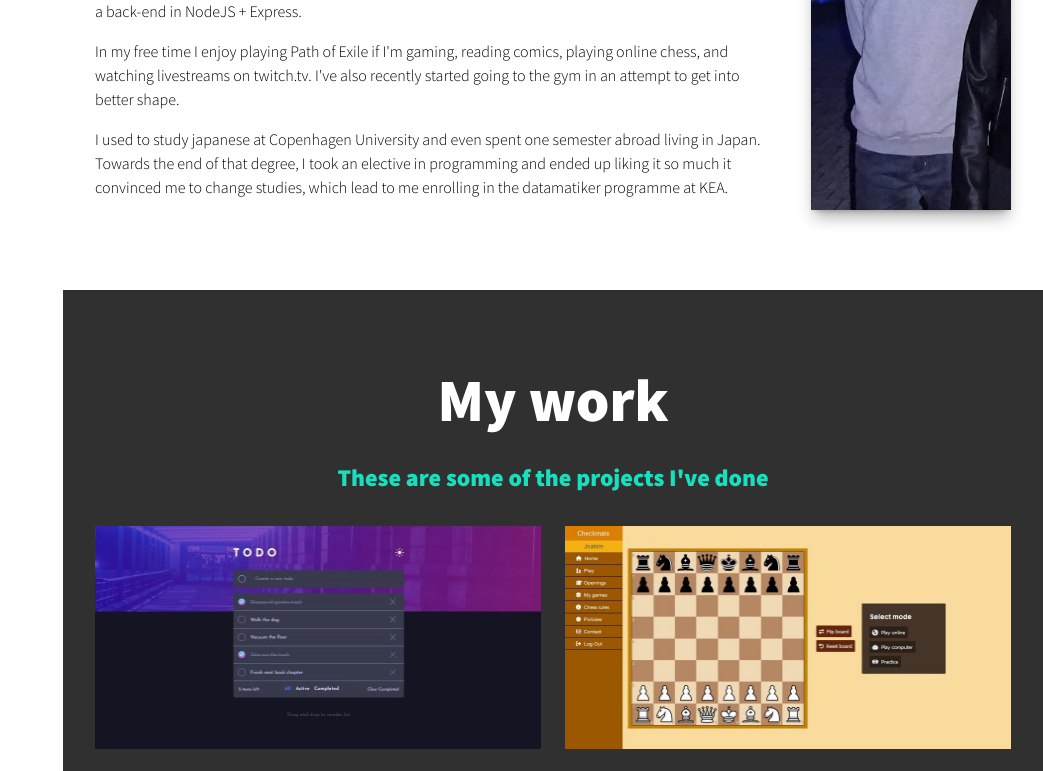
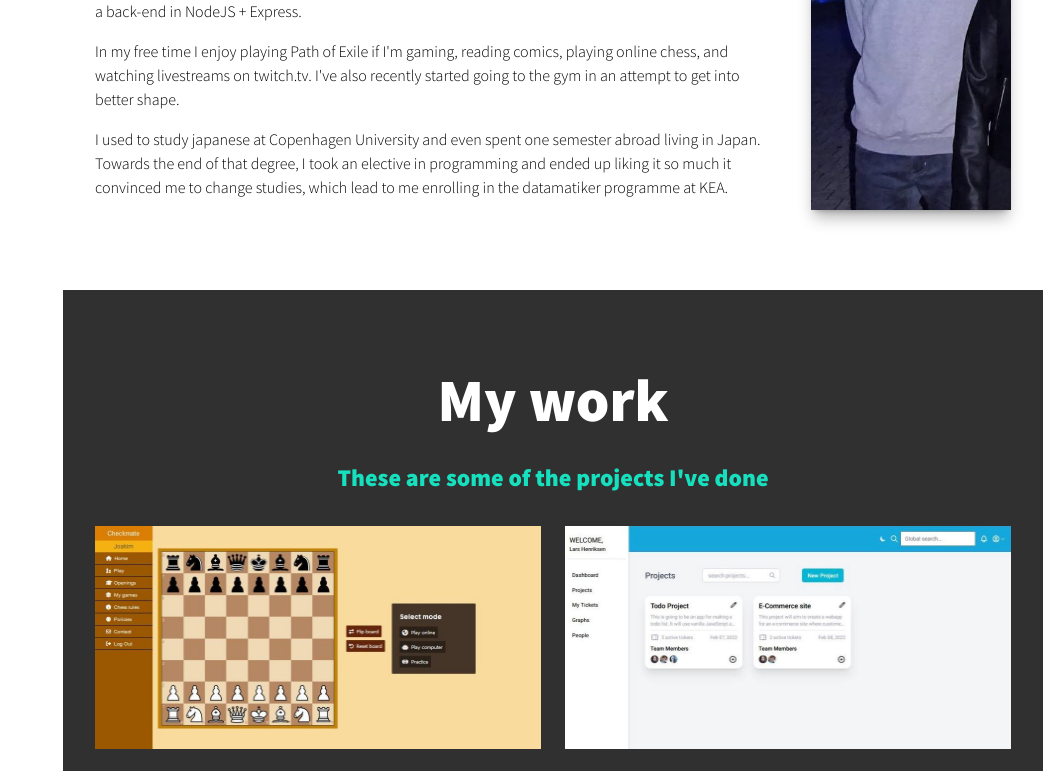
Before and after one commit to JoakimGit/Portfolio, a React (Vite) app: page / in a window 1280 px wide. Shown: the part 2000-2771 px from the top of the page, without its empty margins (237-1280 px from the left). Built offline with nearby package versions, Linux system fonts and the light colour scheme.

Commit message:
Removed old projects

```diff
--- a/src/projects.ts
+++ b/src/projects.ts
@@ -1,81 +1,35 @@
 export const projectsData = [
   {
-    "id": 3,
-    "title": "Todo-app",
-    "subtitle": "a todo reminder",
-    "imagePath": "./todo-app.jpg",
-    "altText": "todo app",
-    "description": [
-      "This is the classic small project that everyone does. No framework was used, just plain JavaScript, HTML and CSS.",
-      "It was my first time trying to make a responsive site that also works on mobile screen sizes, as well as implementing different color themes."
+    id: 2,
+    title: "Tjekmate",
+    subtitle: "a chess app",
+    imagePath: "./tjekmate.jpg",
+    altText: "tjekmate app",
+    description: [
+      "This was my exam project for a full-stack NodeJS course. I used a third party library containing the chess logic, and then built the app around it.",
+      "Most of the course was spent on NodeJS, Express and REST APIs. I then added socket logic with SocketIO for real-time updates when the players move their pieces, as well as a database through MongoDB to store data.",
+      "The addition of sockets definitely made the project a lot more difficult, but in the end I'm glad I got to try my hand as it's not an uncommon thing to utilise these days.",
     ],
-    "tags": ["JavaScript", "HTML", "CSS", "Mobile first (responsive)"],
-    "urlName": "todo-app",
-    "liveSiteUrl": "https://todo-mentor.netlify.app",
-    "githubUrl": "https://github.com/JoakimGit/Todoapp"
+    tags: ["NodeJS", "Express", "MongoDB", "Sockets", "HTML", "CSS", "REST API"],
+    urlName: "tjekmate",
+    liveSiteUrl: "https://tjekmate.herokuapp.com",
+    githubUrl: "https://github.com/JoakimGit/checkmate",
   },
   {
-    "id": 2,
-    "title": "Tjekmate",
-    "subtitle": "a chess app",
-    "imagePath": "./tjekmate.jpg",
-    "altText": "tjekmate app",
-    "description": [
-      "This was my exam project for a full-stack NodeJS course. I used a third party library containing the chess logic, and then built the app around it.",
-      "Most of the course was spent on NodeJS, Express and REST APIs. I then added socket logic with SocketIO for real-time updates when the players move their pieces, as well as a database through MongoDB to store data.",
-      "The addition of sockets definitely made the project a lot more difficult, but in the end I'm glad I got to try my hand as it's not an uncommon thing to utilise these days."
-    ],
-    "tags": ["NodeJS", "Express", "MongoDB", "Sockets", "HTML", "CSS", "REST API"],
-    "urlName": "tjekmate",
-    "liveSiteUrl": "https://tjekmate.herokuapp.com",
-    "githubUrl": "https://github.com/JoakimGit/checkmate"
-  },
-  {
-    "id": 1,
-    "title": "Issue Hunter",
-    "subtitle": "an issue tracker",
-    "imagePath": "./issue-hunter.jpg",
-    "altText": "issue hunter app",
-    "description": [
+    id: 1,
+    title: "Issue Hunter",
+    subtitle: "an issue tracker",
+    imagePath: "./issue-hunter.jpg",
+    altText: "issue hunter app",
+    description: [
       "My final exam for the degree was this project. It involved not only building the program, but also the planning, analysis and modelling required to complete it.",
       "I opted for a MEAN stack, as I already had experience with all the technologies involved, except for TailwindCSS which I got to try for the first time, and I learned that I quite like it.",
       "An issue tracker is a commonly used piece of software, so I thought it would be a good project to complete as it has real world value, albeit not so much my system as it can't quite compete with the existing solutions on the market.",
-      "Even though I had used MongoDB a few times before this project, this was the first time I got to use Mongoose as an ORM, which I really liked."
+      "Even though I had used MongoDB a few times before this project, this was the first time I got to use Mongoose as an ORM, which I really liked.",
     ],
-    "tags": ["NodeJS", "Express", "MongoDB", "Angular", "TypeScript", "HTML", "TailwindCSS", "REST API"],
-    "urlName": "issue-hunter",
-    "liveSiteUrl": "https://issue-hunter.herokuapp.com/",
-    "githubUrl": "https://github.com/JoakimGit/IssueHunter"
+    tags: ["NodeJS", "Express", "MongoDB", "Angular", "TypeScript", "HTML", "TailwindCSS", "REST API"],
+    urlName: "issue-hunter",
+    liveSiteUrl: "https://issue-hunter.herokuapp.com/",
+    githubUrl: "https://github.com/JoakimGit/IssueHunter",
   },
-  {
-    "id": 5,
-    "title": "Motorhome Rental",
-    "subtitle": "a rental system",
-    "imagePath": "./motorhome.jpg",
-    "altText": "motorhome app",
-    "description": [
-      "My first year exam project and also the only project displayed here that was done in a group. At the time we only had experience with Java and Spring, so this webapp was created through those technologies. ",
-      "Bootstrap was used to style the app, although no one in the group had much sense for graphical design. A relational database in MySQL was used for persistance, and we employed JPA/Hibernate for ORM activities.",
-      "We were still quite new to programming at this point, so it's not a very impressive looking project, but it did do what it was supposed to do."
-    ],
-    "tags": ["Java", "Spring Boot", "JPA/Hibernate", "HTML", "Bootstrap CSS", "MySQL"],
-    "urlName": "motorhome-rental",
-    "liveSiteUrl": "",
-    "githubUrl": "https://github.com/JoakimGit/NMR-Booking"
-  },
-  {
-    "id": 4,
-    "title": "Portfolio",
-    "subtitle": "a personal portfolio",
-    "imagePath": "./portfolio.jpg",
-    "altText": "portfolio app",
-    "description": [
-      "This project was for making this very site, and allowed me to revisit React which I hadn't used in some time, although through a new framework in Gatsby.",
-      "I also employed a mobile first approach for this project in order to achieve a responsive site. TailwindCSS was once again used for the styling which I'm a fan of."
-    ],
-    "tags": ["Gatsby", "React", "HTML", "TailwindCSS", "Mobile first (responsive)"],
-    "urlName": "portfolio",
-    "liveSiteUrl": "",
-    "githubUrl": "https://github.com/JoakimGit/Portfolio"
-  }
-]
+];
```
